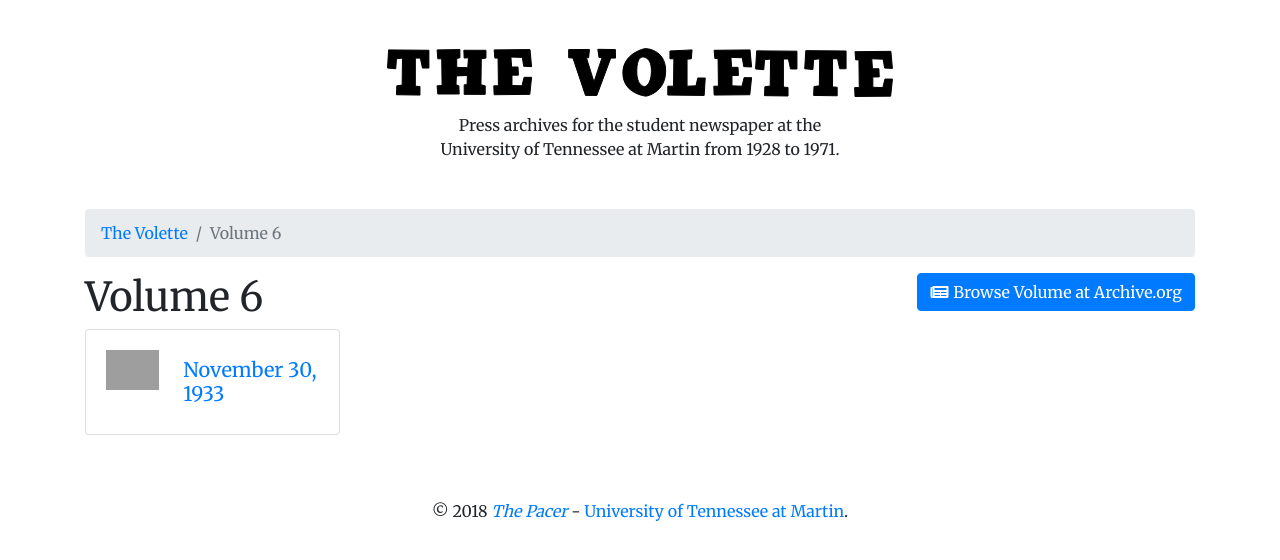
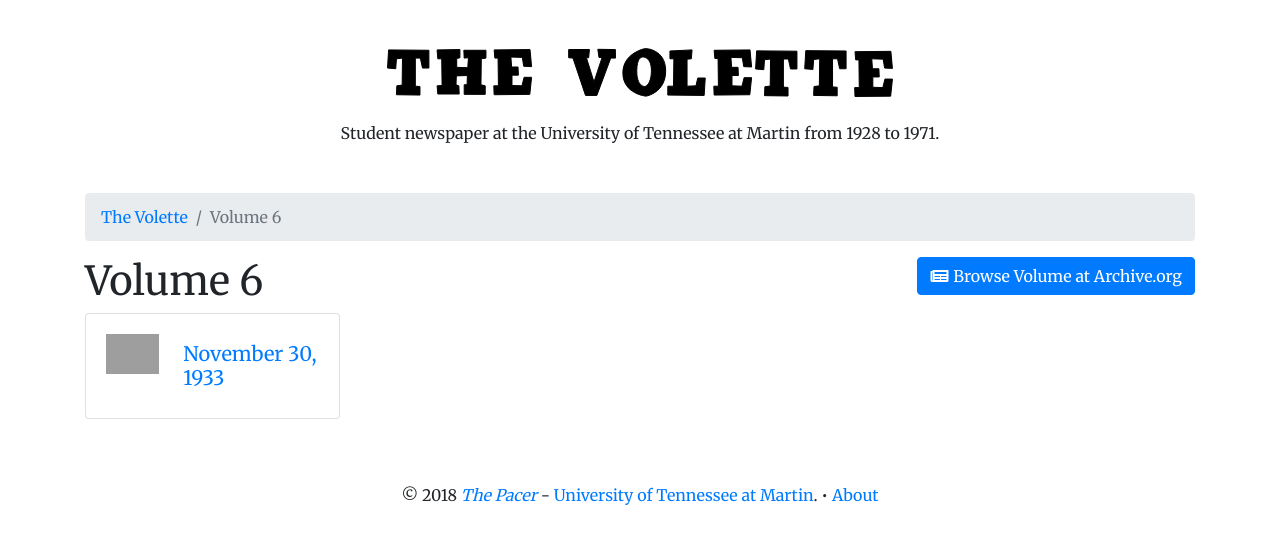
Before and after one commit to stephenyeargin/volette-archives, a Jekyll site: the page built from volume-6/index.html, in a window 1280 px wide. Shown: the top 560 px of the page. Built offline with Jekyll 4.4.1, drawn with Linux system fonts in a browser that asks for light colours; nearby versions of some CDN libraries; grey boxes are pictures that could not be loaded.

Commit message:
About page draft

```diff
--- a/_includes/footer.html
+++ b/_includes/footer.html
@@ -1,4 +1,8 @@
 
 <footer class="mt-5 mb-5">
-  <p class="text-center">&copy; {{ site.time | date: '%Y' }} <em><a href="http://www.thepacer.net">The Pacer</a></em> - <a href="http://www.utm.edu">University of Tennessee at Martin</a>.</p>
+  <p class="text-center">
+    &copy; {{ site.time | date: '%Y' }} <em><a href="http://www.thepacer.net">The Pacer</a></em> - <a href="http://www.utm.edu">University of Tennessee at Martin</a>.
+    &bull;
+    <a href="/about.html">About</a>
+  </p>
 </footer>
--- a/_includes/header.html
+++ b/_includes/header.html
@@ -1,9 +1,9 @@
 <div class="container">
   <div class="text-center mt-5 mb-5">
     <a href="/"><img src="/assets/images/volette-nameplate.svg" alt="The Volette" class="img-fluid mb-3" /></a>
-    <p>
-      Press archives for the student newspaper at the <br />
-      University of Tennessee at Martin from 1928 to 1971.
-    </p>
+      <div class="mt-2 mb-2">
+        Student newspaper at the University of Tennessee at Martin from 1928 to 1971.
+      </div>
+    </div>
   </div>
 </div>
```
Also changed, not shown: about.md (added, +14 -0 lines).
